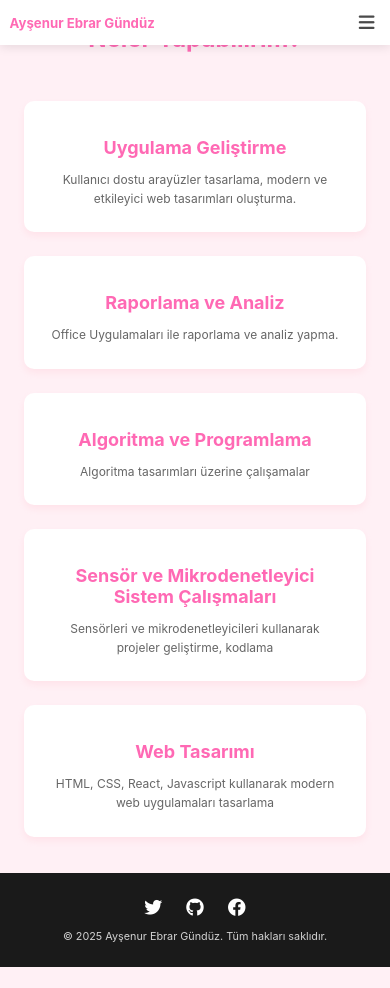
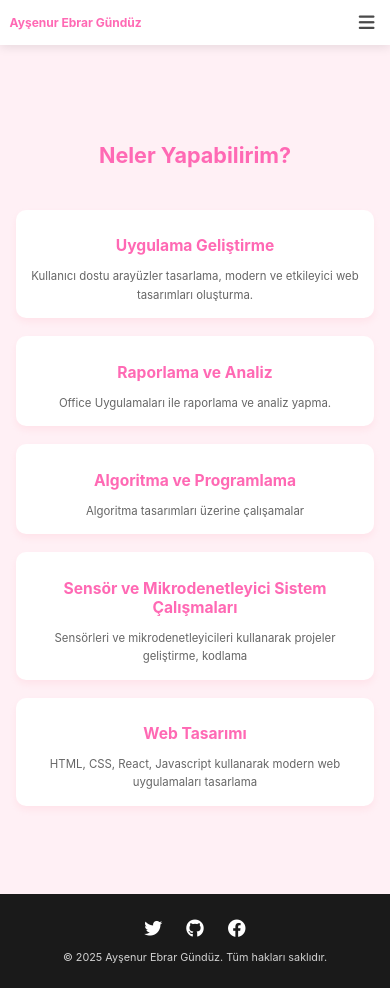
Before and after one commit to AysenurGunduz/Portfolyo, a React (Create React App) app: page /services in a window 390 px wide. Before the commit the page ends 967 px from the top, so only its background shows below. Built offline with nearby package versions, Linux system fonts and the light colour scheme.

Commit message:
Mobil uyumluluk artırıldı

```diff
--- a/src/App.css
+++ b/src/App.css
@@ -2,6 +2,9 @@
   text-align: center;
   max-width: 100%;
   overflow-x: hidden;
+  min-height: 100vh;
+  display: flex;
+  flex-direction: column;
 }
 
 .App-logo {
@@ -47,10 +50,20 @@
   .App-header {
     font-size: calc(8px + 2vmin);
     padding: 10px;
+    min-height: calc(100vh - 60px);
+    margin-top: 60px;
   }
 
   .App-logo {
     height: 30vmin;
+    max-width: 90%;
+  }
+
+  .container {
+    padding: 0 15px;
+    margin: 0 auto;
+    width: 100%;
+    box-sizing: border-box;
   }
 }
 
@@ -58,9 +71,44 @@
   .App-header {
     font-size: calc(6px + 2vmin);
     padding: 5px;
+    min-height: calc(100vh - 50px);
+    margin-top: 50px;
   }
 
   .App-logo {
     height: 25vmin;
+    max-width: 95%;
+  }
+
+  .container {
+    padding: 0 10px;
   }
 }
+
+/* Genel responsive container */
+.container {
+  max-width: 1200px;
+  margin: 0 auto;
+  padding: 0 20px;
+  width: 100%;
+  box-sizing: border-box;
+}
+
+/* Responsive görüntüler için */
+img {
+  max-width: 100%;
+  height: auto;
+}
+
+/* Responsive tablolar için */
+table {
+  width: 100%;
+  overflow-x: auto;
+  display: block;
+}
+
+/* Responsive form elemanları için */
+input, textarea, select {
+  max-width: 100%;
+  box-sizing: border-box;
+}
--- a/src/styles/Navbar.css
+++ b/src/styles/Navbar.css
@@ -55,33 +55,44 @@
 
   .navbar-brand a {
     font-size: 1.2rem;
+    white-space: nowrap;
+    overflow: hidden;
+    text-overflow: ellipsis;
+    max-width: 200px;
   }
 
   .navbar-toggle {
     display: block;
+    z-index: 1001;
   }
 
   .navbar-links {
     display: none;
-    position: absolute;
-    top: 100%;
+    position: fixed;
+    top: 0;
     left: 0;
     width: 100%;
+    height: 100vh;
     flex-direction: column;
     background-color: white;
-    padding: 1rem;
-    gap: 1rem;
+    padding: 5rem 1rem 1rem;
+    gap: 1.5rem;
     box-shadow: 0 2px 10px rgba(0, 0, 0, 0.1);
+    transition: transform 0.3s ease-in-out;
+    transform: translateX(-100%);
   }
 
   .navbar-links.active {
     display: flex;
+    transform: translateX(0);
   }
 
   .navbar-links a {
-    padding: 0.5rem 1rem;
+    padding: 1rem;
     width: 100%;
     text-align: center;
+    font-size: 1.2rem;
+    border-bottom: 1px solid #f0f0f0;
   }
 }
 
@@ -91,6 +102,11 @@
   }
 
   .navbar-brand a {
+    font-size: 1rem;
+    max-width: 150px;
+  }
+
+  .navbar-links a {
     font-size: 1.1rem;
   }
 }
--- a/src/styles/Services.css
+++ b/src/styles/Services.css
@@ -66,14 +66,45 @@
 
 @media (max-width: 768px) {
   .services {
-    padding: 2rem 1rem;
+    padding: 100px 1rem 2rem;
+    margin-top: 60px;
   }
 
   .services h2 {
     font-size: 2rem;
+    margin-top: 1rem;
   }
 
   .services-grid {
     grid-template-columns: 1fr;
+    gap: 1.5rem;
+    padding: 0.5rem;
+  }
+
+  .service-card {
+    padding: 1.5rem;
+  }
+
+  .service-card h3 {
+    font-size: 1.3rem;
+  }
+
+  .service-card p {
+    font-size: 0.95rem;
   }
 }
+
+@media (max-width: 480px) {
+  .services {
+    padding: 80px 0.8rem 1.5rem;
+    margin-top: 50px;
+  }
+
+  .services h2 {
+    font-size: 1.8rem;
+  }
+
+  .service-card {
+    padding: 1.2rem;
+  }
+}
```
